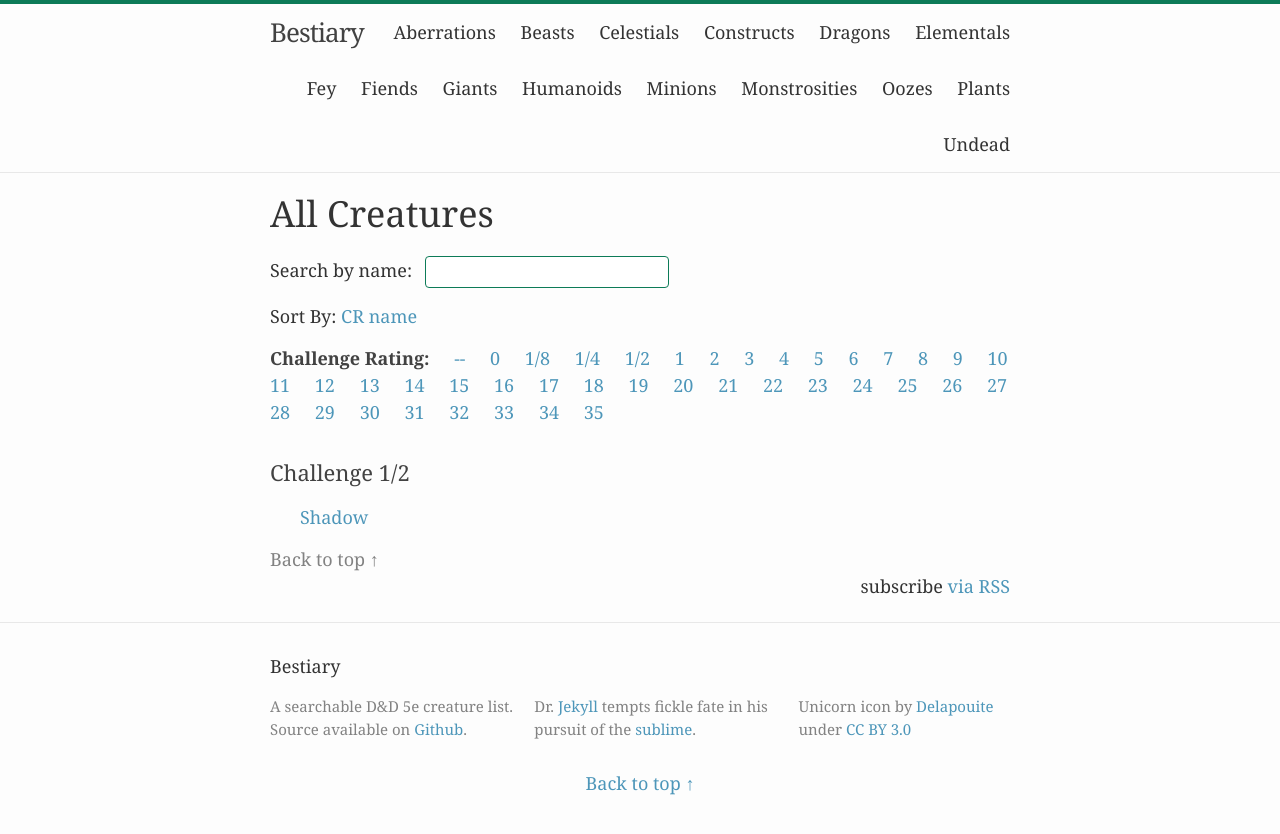
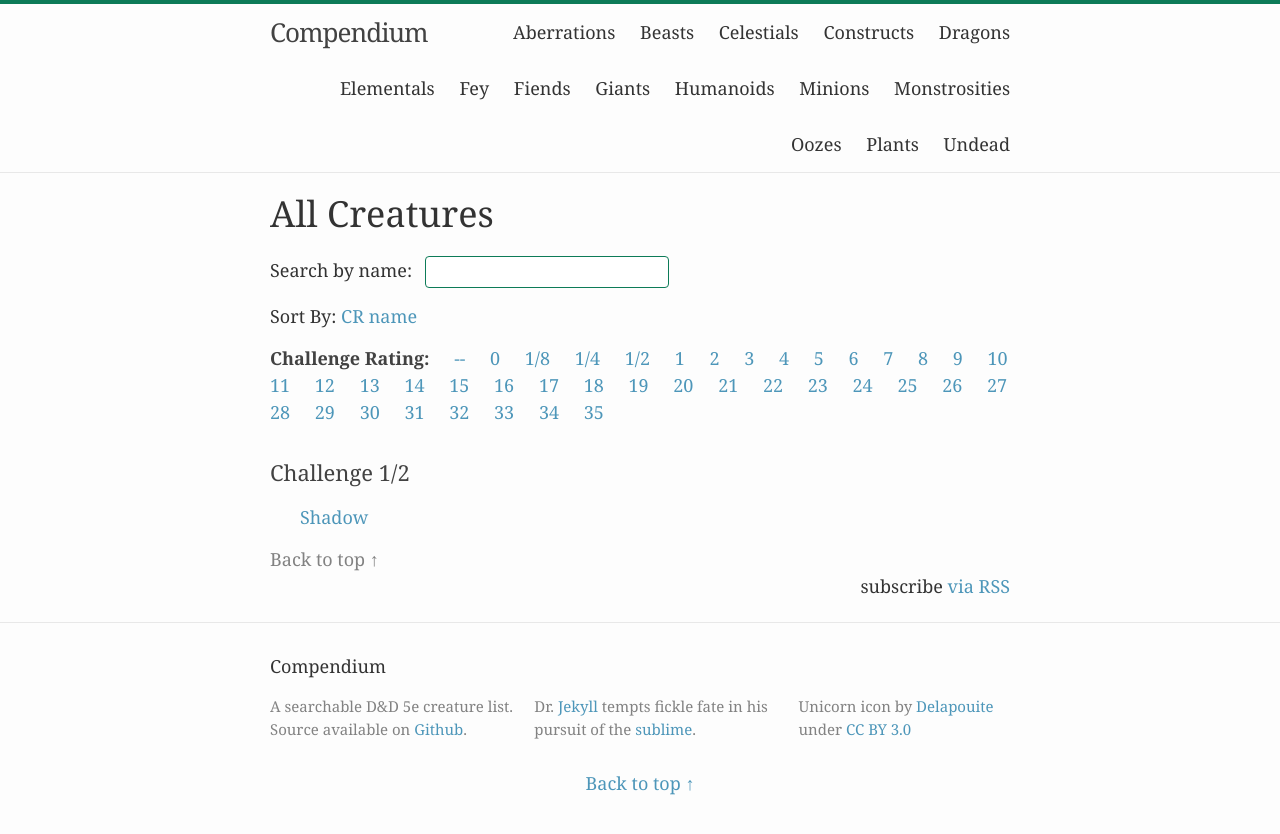
Before and after one commit to okaycasual/ck, a Jekyll site: the page built from cr.html, in a window 1280 px wide. Shown: the top 834 px of the page. Built offline with Jekyll 4.4.1, drawn with Linux system fonts in a browser that asks for light colours.

```diff
--- a/_config.yml
+++ b/_config.yml
@@ -1,14 +1,20 @@
-title: "Bestiary"
-author: "chisaipete"
+title: "Compendium"
+author: "okaycasual"
 description: "A searchable D&D 5e creature list."
-url: "https://chisaipete.github.io"
-source-url: "https://github.com/chisaipete/bestiary"
-baseurl: "/bestiary"
+url: "https://okaycasual.github.io"
+source-url: "https://github.com/okaycasual/ck"
+baseurl: "/ck"
 exclude: ['Rakefile', 'README.md']
 collections:
   creatures:
     output: true
     permalink: "/creature/:name"
+  items:
+    output: true
+    permalink: "/item/:name"
+  companions:
+    output: true
+    permalink: "/companion/:name"
   tags:
     output: true
     permalink: "/tag/:name"
```
Also changed, not shown: README.md.
